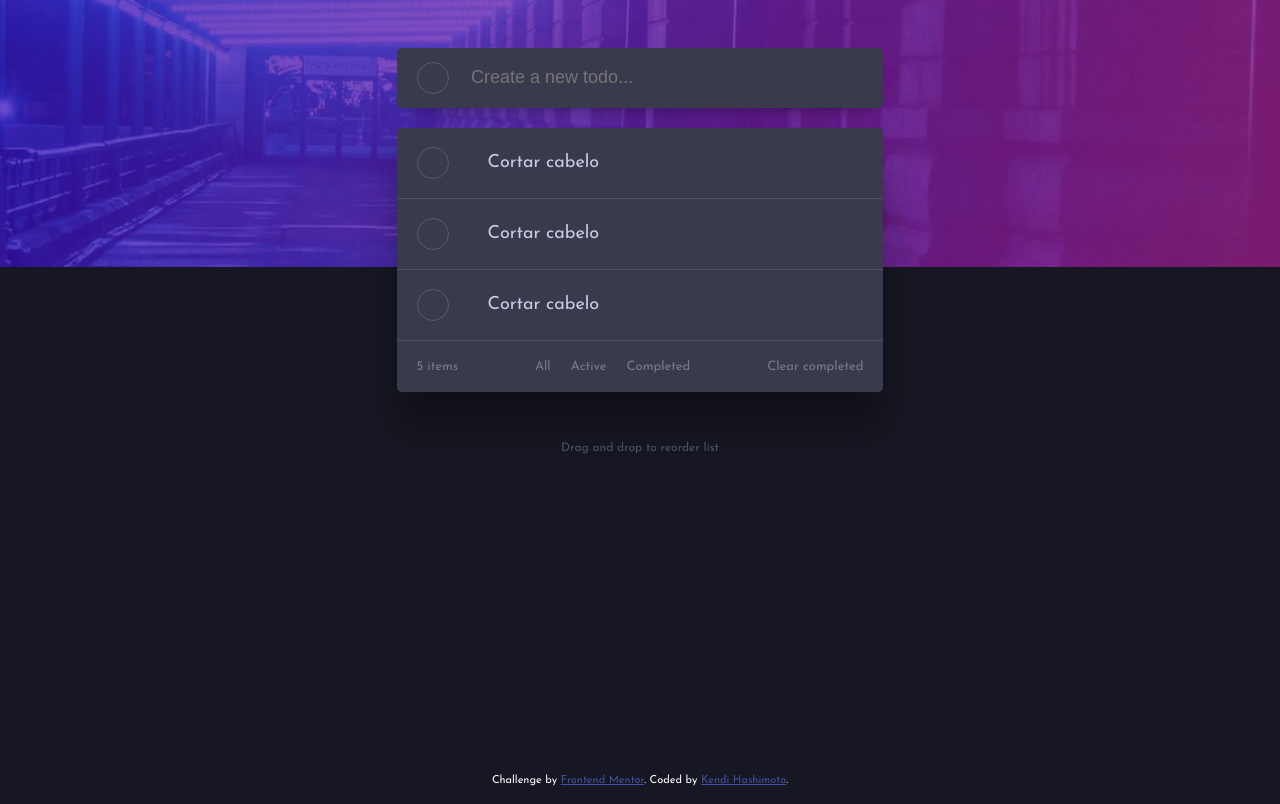
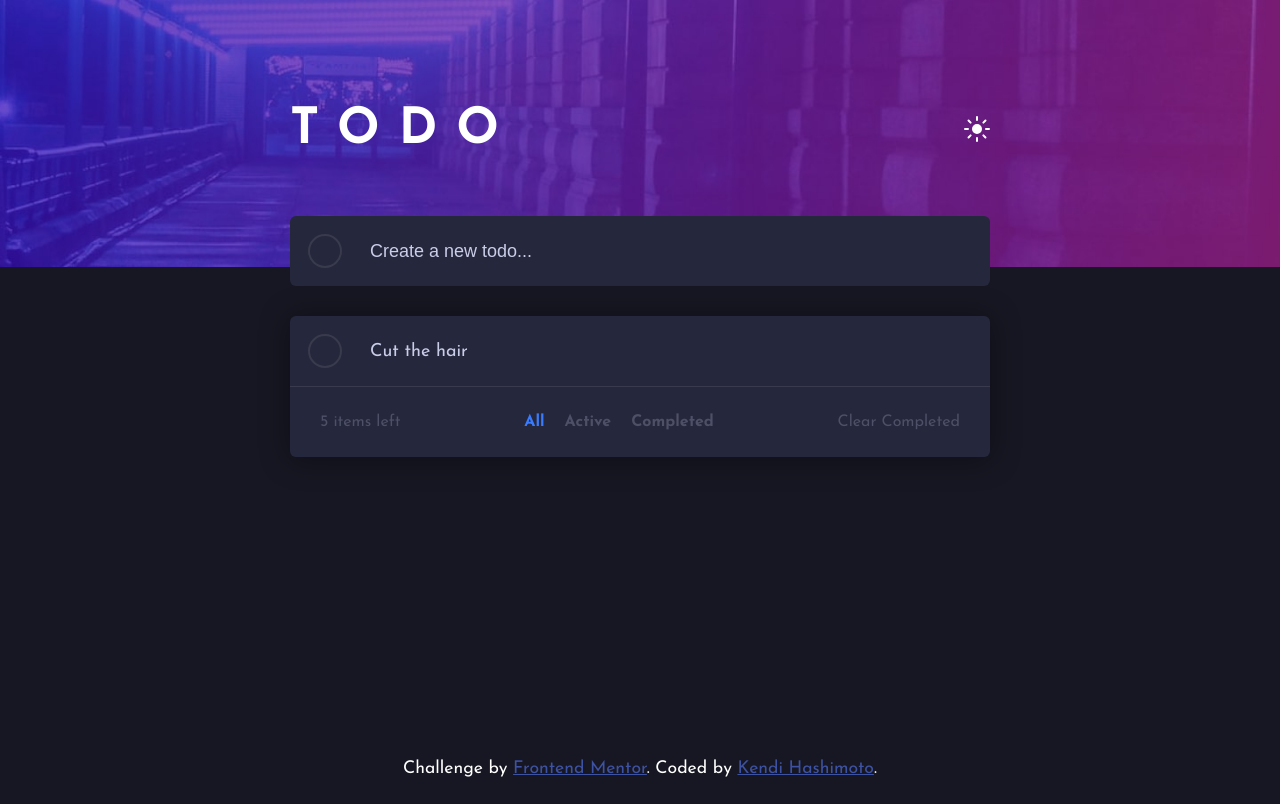
Before and after one commit to Hashimoto1312/To-Do-List, a plain HTML site: page index.html in a window 1280 px wide. Drawn offline with Linux system fonts and the light colour scheme.

Commit message:
interface is checked

```diff
--- a/index.html
+++ b/index.html
@@ -2,7 +2,7 @@
 <html lang="en">
 <head>
   <meta charset="UTF-8">
-  <meta name="viewport" content="width=device-width, initial-scale=1.0"> <!-- displays site properly based on user's device -->
+  <meta name="viewport" content="width=device-width, initial-scale=1.0">
   <link rel="icon" type="image/png" sizes="32x32" href="./images/favicon-32x32.png">
 
   <!-- FONT -->
@@ -17,82 +17,74 @@
 </head>
 <body>
 
-  <img class="bg-img" src="assets/images/bg-desktop-dark.jpg" alt="light or dark mode img">
+  <!-- IMG BACKGROUND -->
+  <div class="background-img">
+    <img src="assets/images/bg-desktop-dark.jpg" alt="light or dark mode img">
+  </div>
 
-  <main>
-    <!-- HEADER -->
-    <div class="header">
-      <h1 id="title">TODO</h1>
-      <img class="dark-light-icon" src="assets/images/icon-sun.svg" alt="light or dark mode icon">
-    </div>
+  <main class="container">
+
+      <!-- HEADER -->
+    <header class="header">
+      <div class="title">
+        TODO
+      </div>
+      <div class="theme">
+        <img src="assets/images/icon-sun.svg" alt="Light or dark theme icon.">
+      </div>
+    </header>
 
     <!-- INPUT -->
-    <div class="new-todo">
+    <article class="input">
       <div class="check">
-          <div class="check-mark">
-          </div>
+        <div class="check-mark"></div>
       </div>
+
       <div class="new-todo-input">
-        <form onsubmit="createTask(event)">
-          <input id="todo-input" type="text" placeholder="Create a new todo...">
+        <form onsubmit="createTask()">
+          <input id="new-todo-input" type="text" placeholder="Create a new todo..."/>
         </form>
       </div>
-    </div>
+    </article>
+
+    <section class="todo-items-wrapper">
 
       <!-- TASKS -->
-    <section class="tasks-div">
-      <ul class="tasks">
+      <div class="todo-items">
         <div class="todo-item">
           <div class="check">
-            <div class="check-mark checked">
-              <img src="assets/images/icon-check.svg" alt="">
+            <div class="check-mark">
+              <img class="check-icon" src="assets/images/icon-check.svg" alt="Check icon">
             </div>
           </div>
-          <li class="todo-text checked">
-            Cortar cabelo
-          </li>
+          <div class="todo-text">
+            Cut the hair
+          </div>
         </div>
-        <div class="todo-item">
-          <div class="check">
-            <div class="check-mark checked">
-              <img src="assets/images/icon-check.svg" alt="">
-            </div>
-          </div>
-          <li class="todo-text checked">
-            Cortar cabelo
-          </li>
+      </div>
+
+       <!-- TASKS INFO -->
+      <div class="tasks-info">
+        <div class="left-item">
+          5 items left
         </div>
-        <div class="todo-item">
-          <div class="check">
-            <div class="check-mark checked">
-              <img src="assets/images/icon-check.svg" alt="">
-            </div>
-          </div>
-          <li class="todo-text checked">
-            Cortar cabelo
-          </li>
+        <div class="items-statuses">
+          <span class="all-items">All</span>
+          <span class="active-items">Active</span>
+          <span class="completed-items">Completed</span>
         </div>
-      </ul>
-
-      <!-- BOTTOM -->
-      <div class="tasks-info">
-        <span class="left-items">5 items</span>
-        <div class="items-statuses">
-          <span>All</span>
-          <span>Active</span>
-          <span>Completed</span>
+        <div class="items-clear">
+          <span>Clear Completed</span>
         </div>
-        <span class="clear-items">Clear completed</span>
       </div>
     </section>
 
-    <!-- FOOTER -->
-    <p class="drag-p">Drag and drop to reorder list</p>
   </main>
 
+      <!-- FOOTER -->
   <footer class="attribution">
     Challenge by <a href="https://www.frontendmentor.io?ref=challenge" target="_blank">Frontend Mentor</a>.
-    Coded by <a href="https://github.com/Hashimoto1312">Kendi Hashimoto</a>.
+    Coded by <a href="https://github.com/Hashimoto1312" target="_blank">Kendi Hashimoto</a>.
   </footer>
 
   <!-- SCRIPT -->
--- a/src/script.js
+++ b/src/script.js
@@ -1,5 +1,5 @@
 toDoList = () => {
-   const inputTask = document.getElementById('todo-input');
+   const inputTask = document.getElementById('new-todo-input');
    const addButton = document.querySelector('.check-mark');
    const tasks = document.querySelector('.tasks');
    const darkLightMode = document.querySelector('.dark-light-icon');
@@ -8,9 +8,7 @@ toDoList = () => {
    createTask = (event) => {
       event.preventDefault();
       let text = inputTask;
-      console.log(text.value);
    };
-
 
    // MARK TASK
 
--- a/src/style.css
+++ b/src/style.css
@@ -26,71 +26,92 @@
 }
 
 /* GENERALS */
-html {
-   margin: 0;
-   padding: 0;
-   border: border-box;
-   font-size: 62.5%
-}
-
 body {
-   margin-bottom:5.0rem;
+   display: flex;
+   justify-content: center;
    font-family: 'Josefin Sans', 'Helvetica Neue', Helvetica, Arial, sans-;
    background-color: var(--very-dark-blue);
 }
 
-.bg-img {
+.background-img {
+   position: absolute;
+   top: 0;
+   left: 0;
+   right: 0;
+   min-height: 350px;
+   z-index: -1;
+}
+
+.background-img img {
    width: 100%;
+   height: 100%;
+   object-fit: cover;
+   object-position: left;
 }
 
 /* MAIN */
-main {
-   display: flex;
-   justify-content: center;
-   align-items: center;
-   flex-direction: column;
-   position: relative;
-   top: -300px;
+.container {
+   width: 100%;
+   max-width: 700px;
+   margin: 0 30px;
+   margin-top: 105px;
 }
 
 /* HEADER */
 .header {
    display: flex;
-   text-align: center;
    justify-content: space-between;
-   width: 37vw;
-   margin-bottom: 4.3rem;
+   align-items: center;
 }
 
-#title {
+.title {
    color: white;
-   font-size: 3.5rem;
-   letter-spacing: 1.5rem;
+   font-size: 50px;
+   font-weight: bold;
+   letter-spacing: 19px;
 }
 
-.dark-light-icon {
-   height: 2.3rem;
-   align-self: center;
+/* INPUT */
+.input {
+   background-color: var(--very-dark-desaturated-blue);
+   height: 70px;
+   margin-top: 60px;
+   border-radius: 6px;
+   display: flex;
 }
 
-.dark-light-icon:hover {
+.check {
+   display: flex;
+   justify-content: center;
+   align-items: center;
+   width: 70px;
+   margin-right: 10px;
    cursor: pointer;
 }
 
-/* INPUT */
-.new-todo {
-   width: 38vw;
-   background-color: var(--very-very-dark-grayish-blue);
-   margin-bottom: 2.0rem;
-   height: 6.0rem;
-   border-radius: 5px;
+.check-mark {
    display: flex;
+   justify-content: center;
    align-items: center;
-   color: var(--light-grayish-blue);
-   box-shadow: 0px 12px 22px -16px rgba(0,0,0,0.54);
-   -webkit-box-shadow: 0px 12px 22px -16px rgba(0,0,0,0.54);
-   -moz-box-shadow: 0px 12px 22px -16px rgba(0,0,0,0.54);
-   outline: none;
+   width: 30px;
+   height: 30px;
+
+   border-radius: 50%;
+   border: 2px solid var(--very-very-dark-grayish-blue);
+   cursor: ponter;
+   transition: all 0.25s;
+}
+
+.check-mark:hover {
+   border: 2px solid;
+   border-image-slice: 1;
+   border-width: 5px;
+   border-image-source: var(--check-background);
+
+}
+
+.check-icon {
+   display: none;
 }
 
 .new-todo-input {
@@ -99,91 +120,62 @@ main {
    align-items: center;
 }
 
-#todo-input {
-   display: flex;
+.new-todo-input form {
+   flex-grow: 1;
+}
+
+.new-todo-input input {
    width: 100%;
-   font-size: 18px;
+   padding: 10px 0px;
    background-color: transparent;
    border: none;
-   margin-right: 30.0rem;
    outline: none;
    color: var(--light-grayish-blue);
-   justify-content: flex-start;
+   font-size: 18px;
 }
 
-.check {
-   width: 70px;
-   margin-left: 2.0rem;
-}
-
-.check-mark {
-   display: flex;
-   justify-content: center;
-   align-items: center;
-   width: 30px;
-   height: 30px;
-   border-radius: 50%;
-   border: 1px solid var(--dark-grayish-blue);
-   opacity: 0.5;
-   transition: all 0.25s;
-   cursor: pointer;
-}
-
-.check-mark > img {
-   display: none;
-}
-
-.check-mark:hover {
-   border: 1px solid var(--check-background);
+.new-todo-input input::placeholder {
+   color: var(--light-grayish-blue);
 }
 
 /* TASKS */
-.tasks-div {
-   background-color: var(--very-very-dark-grayish-blue);
-   margin-bottom: 5.0rem;
-   width: 37.9vw;
-   border-radius: 5px;
+.todo-items-wrapper {
+   margin-top: 30px;
+   background-color: var(--very-dark-desaturated-blue);
+   border-radius: 6px;
    overflow: hidden;
-   box-shadow: 0px 35px 36px -1px rgba(0,0,0,0.33);
-   -webkit-box-shadow: 0px 35px 36px -1px rgba(0,0,0,0.33);
-   -moz-box-shadow: 0px 35px 36px -1px rgba(0,0,0,0.33);
-}
-
-.tasks {
-   background-color: var(--very-very-dark-grayish-blue);
-   color: var(--light-grayish-blue);
-   list-style-type: none;
+   box-shadow: 0 2px 30px 0px rgba(0,0,0,0.4);
 }
 
 .todo-item {
+   display: flex;
    height: 70px;
-   display: flex;
-   align-items: center;
+   width: 100%;
+   border-bottom: 1px solid var(--very-very-dark-grayish-blue);
+   color: var(--light-grayish-blue);
+   font-size: 18px;
    transition: all 0.25s ease;
-   display: flex;
-   z-index: -1;
    cursor: pointer;
-   border-bottom: 1px solid var(--very-dark-grayish-blue);
 }
 
 .todo-item:hover {
    transform: translateY(-2px);
-   box-shadow: 0 0px 10px 0px var(--very-dark-desaturated-blue);
-   z-index: 10;
+   box-shadow: 0 0px 7px 0px hsl(235, 21%, 11%);
 }
 
 .todo-text {
-   font-size: 18px;
-   color: var(--light-grayish-blue);
+   display: flex;
+   align-items: center;
 }
 
-/* BOTTOM */
+/* TASKS INFO */
 .tasks-info {
    display: flex;
+   height: 70px;
+   color: var(--very-dark-grayish-blue);
    justify-content: space-between;
-   color: var(--dark-grayish-blue);
-   padding: 1.9rem;
-   font-size: 1.3rem;
+   padding: 0 30px;
+   align-items: center;
 }
 
 .items-statuses {
@@ -192,25 +184,32 @@ main {
 }
 
 .items-statuses span {
-   padding: 0 1rem;
+   padding: 0 10px;
+   cursor: pointer;
+   font-weight: bold;
+}
+
+.all-items:hover, .all-items {
+   color: var(--bright-blue);
+}
+
+.active-items:hover, .completed-items:hover {
+   color: white;
+}
+
+.items-clear {
    cursor: pointer;
 }
 
-.clear-items {
-   cursor: pointer;
+.items-clear:hover {
+   color: var(--light-grayish-blue);
 }
 
 /* FOOTER */
-.drag-p {
-   color: var(--very-dark-grayish-blue);
-   text-align: center;
-   font-size: 1.2rem;
-}
-
 .attribution {
    font-size: 1.1rem;
    text-align: center;
-   position: fixed;
+   position: absolute;
    height: 2.5rem;
    bottom: 0rem;
    left: 0rem;
@@ -218,4 +217,5 @@ main {
    margin-bottom: 0rem;
    color: white;
 }
+
 .attribution a { color: hsl(228, 45%, 44%); }
```
